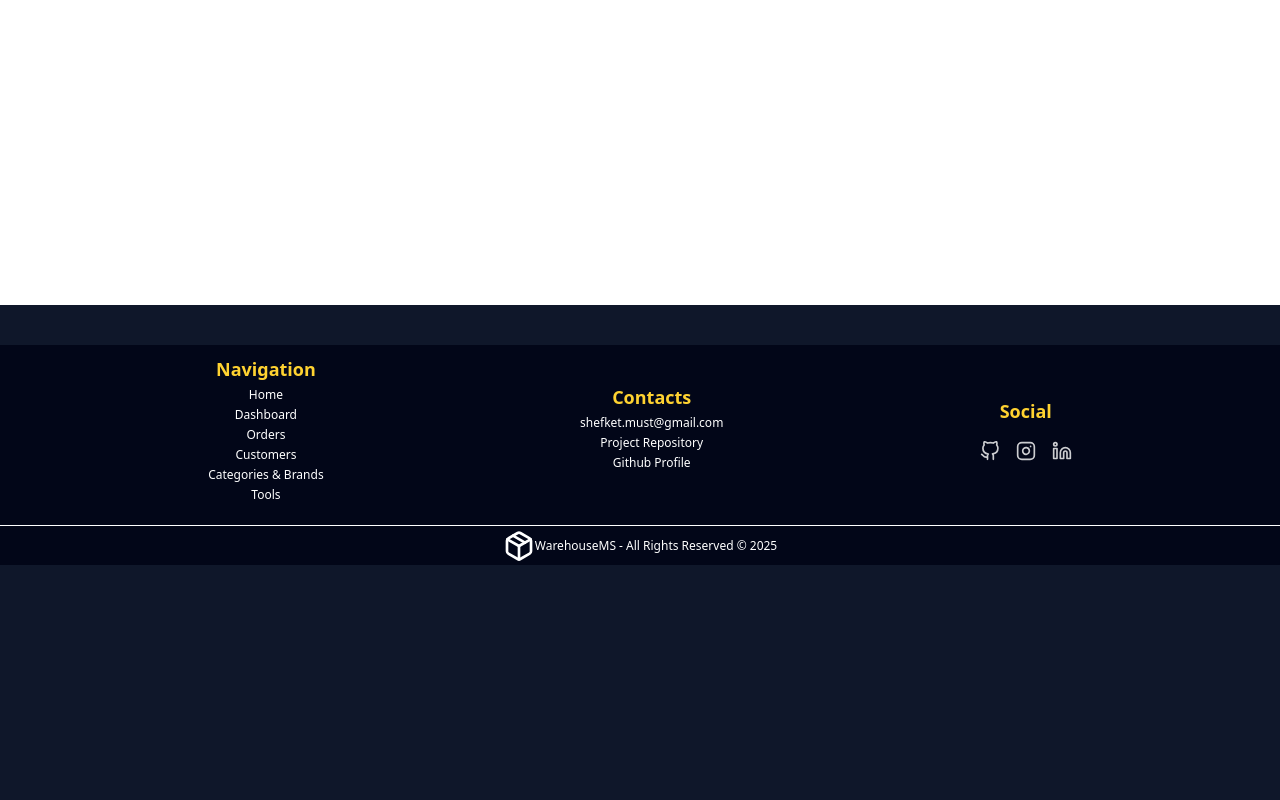
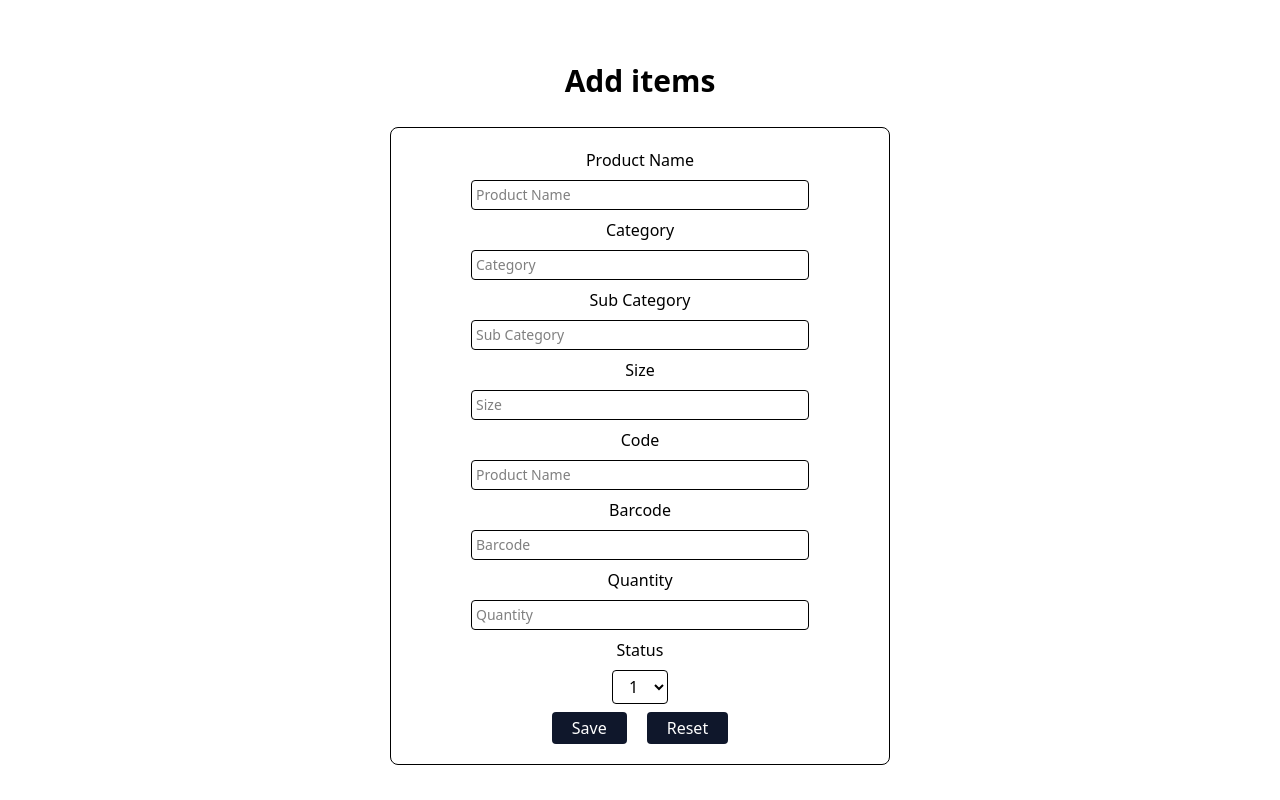
Before and after one commit to shefket-mustafa/WarehouseMS, a React (Vite) app in the folder client/: page /categories in a window 1280 px wide. Shown: the part 560-1360 px from the top of the page. Before the commit the page ends 1125 px from the top, so only its background shows below. Built offline with nearby package versions, Linux system fonts and the light colour scheme.

Commit message:
Add items component added to Categories and brands

```diff
--- a/client/src/pages/CategoriesBrands.tsx
+++ b/client/src/pages/CategoriesBrands.tsx
@@ -7,6 +7,7 @@ const CategoriesBrands = () => {
   const [selectedCategory, setSelectedCategory] = useState<string | null>(null);
   const [selectedBrand, setSelectedBrand] = useState<string | null>(null);
 
+
   const filteredItems = inventory.filter((item) => {
     if (selectedCategory && item.category !== selectedCategory) return false;
     if (selectedBrand && !item.productName.toLowerCase().includes(selectedBrand.toLowerCase())) return false;
@@ -14,7 +15,7 @@ const CategoriesBrands = () => {
   });
 
   return (
-    <div className="min-h-screen bg-background bg-white">
+    <div className="relative min-h-screen bg-background bg-white">
       <div className="max-w-7xl mx-auto px-4 sm:px-6 lg:px-8 py-8">
         <div className="mb-6">
           <h1 className="text-3xl font-bold text-foreground mb-2">Categories & Brands</h1>
@@ -114,6 +115,55 @@ const CategoriesBrands = () => {
           </div>
         )}
       </div>
+      {/* Add item */}
+        <section className='flex flex-col justify-center items-center w-full '>
+          <h1 className='text-center text-3xl py-5 font-bold'>Add items</h1>
+
+          <form className='flex flex-col gap-2 mt-2 w-[500px] mb-10 py-5 items-center justify-center align-middle border px-20 border-border rounded-lg' >
+            <label>Product Name</label>
+            <input type="text" placeholder='Product Name'
+            className='border border-border round p-1 w-full text-sm focus:otline-none focus:ring-2 focus:ring-primary rounded-sm'/>
+
+                        <label>Category</label>
+            <input type="text" placeholder='Category'
+            className='border border-border round p-1 w-full text-sm focus:otline-none focus:ring-2 focus:ring-primary rounded-sm'/>
+
+                        <label>Sub Category</label>
+            <input type="text" placeholder='Sub Category'
+            className='border border-border round p-1 w-full text-sm focus:otline-none focus:ring-2 focus:ring-primary rounded-sm'/>
+
+                        <label>Size</label>
+            <input type="text" placeholder='Size'
+            className='border border-border round p-1 w-full text-sm focus:otline-none focus:ring-2 focus:ring-primary rounded-sm'/>
+
+
+                        <label>Code</label>
+            <input type="text" placeholder='Product Name'
+            className='border border-border round p-1 w-full text-sm focus:otline-none focus:ring-2 focus:ring-primary rounded-sm'/>
+
+                        <label>Barcode</label>
+            <input type="text" placeholder='Barcode'
+            className='border border-border round p-1 w-full text-sm focus:otline-none focus:ring-2 focus:ring-primary rounded-sm'/>
+
+                        <label>Quantity</label>
+            <input type="text" placeholder='Quantity'
+            className='border border-border round p-1 w-full text-sm focus:otline-none focus:ring-2 focus:ring-primary rounded-sm'/>
+
+            <label >Status</label>
+            <select className='py-1 px-3 border border-border rounded-sm cursor-pointer'>
+              <option value="">1</option>
+              <option value="">2</option>
+              <option value="">3</option>
+            </select>
+
+
+          <div className='flex justify-end gap-5'>
+            <button className='bg-slate-900 text-white py-1 px-5 rounded-sm'>Save</button>
+            <button className='bg-slate-900 text-white py-1 px-5 rounded-sm'>Reset</button>
+          </div>
+          </form>
+
+        </section>
     </div>
   );
 };
--- a/client/src/pages/Customers.tsx
+++ b/client/src/pages/Customers.tsx
@@ -32,7 +32,7 @@ const Customers = () => {
                 onChange={(e) => setSearchTerm(e.target.value)}
                 variant="outlined"
                 size="small"
-                className="!pl-10"
+                className="pl-10"
               />
             </div>
           </div>
--- a/client/src/pages/Dashboard.tsx
+++ b/client/src/pages/Dashboard.tsx
@@ -52,8 +52,6 @@ const Dashboard = () => {
               />
             </div>
 
-            <div className='flex'>
-            <button className='border rounded-sm  border-border border-gray-400 px-6 hover:border-gray-800 cursor-pointer'>Add item +</button>
 
             <FormControl size="small" className="ml-4! min-w-[150px]!">
               <InputLabel>Show entries</InputLabel>
@@ -113,7 +111,6 @@ const Dashboard = () => {
           </div>
         </div>
       </div>
-    </div>
   );
 };
 
```
